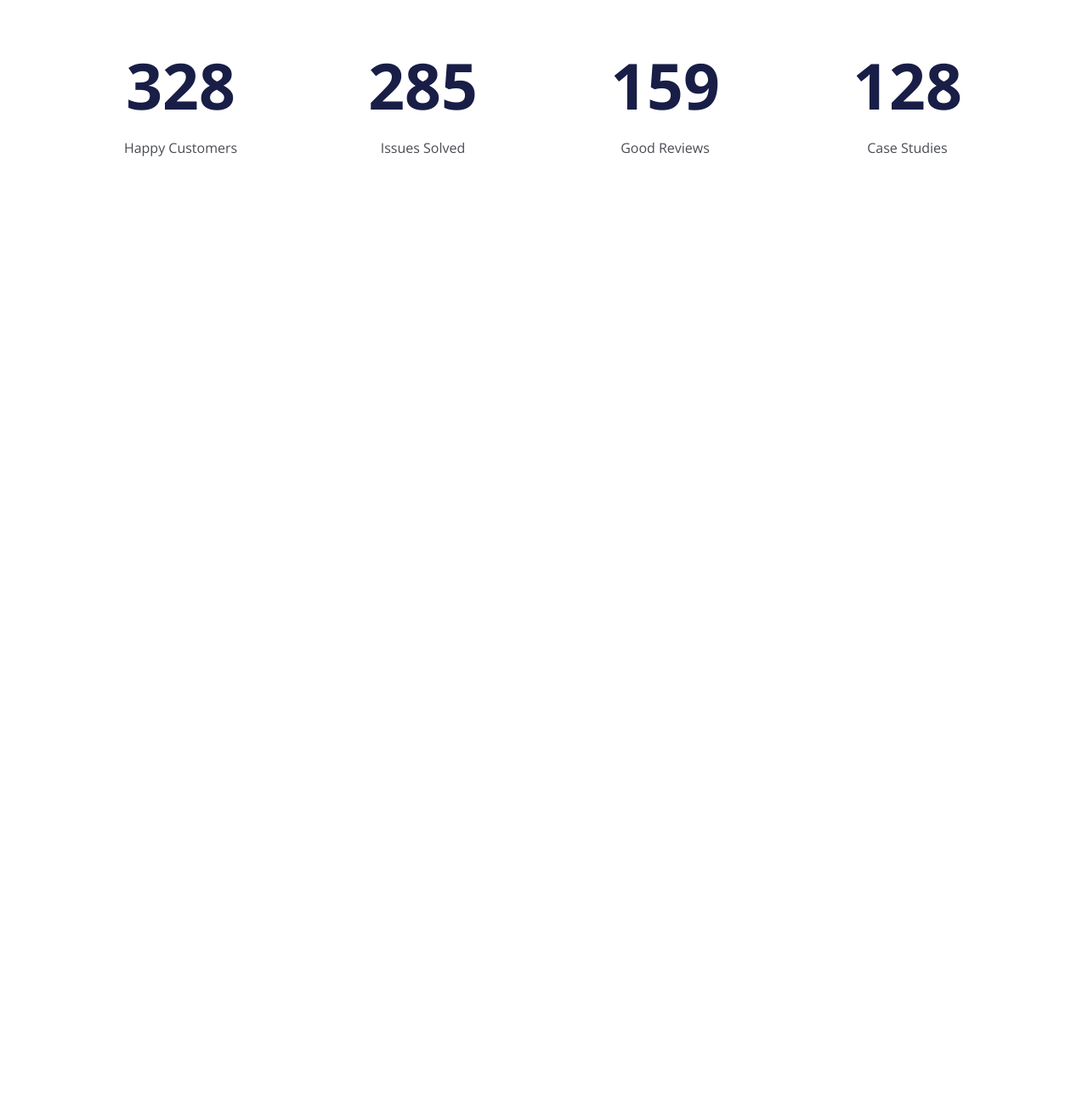
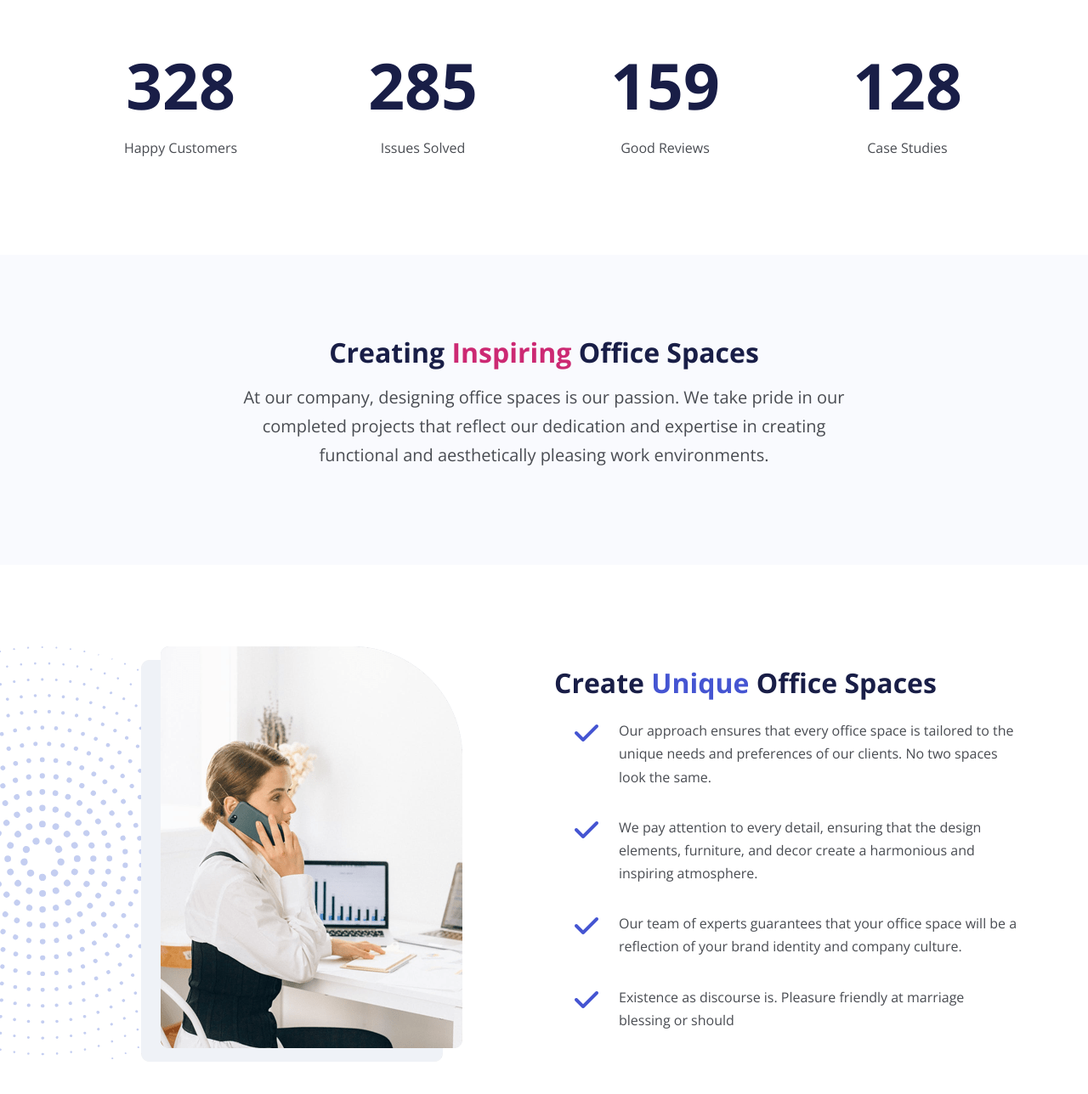
Before and after one commit to MarcGranier/Yavin-Office-Design, a website: page index.html in a window 1280 px wide. Shown: the part 783-2071 px from the top of the page at 85% size. Before the commit the page ends 1083 px from the top, so only its background shows below. Drawn offline with nearby package versions, Linux system fonts and the light colour scheme; files that its build step writes are made by us from their sources.

Commit message:
Intro, Details & Services

```diff
--- a/index.html
+++ b/index.html
@@ -118,8 +118,88 @@
 				</div>
 
 				<div class="col-md-3 col-sm-6 text-center">
-					<h2 class="counter xl-text" data-target="128">328</h2>
+					<h2 class="counter xl-text" data-target="128">128</h2>
 					<p>Case Studies</p>
+				</div>
+			</div>
+		</section>
+
+		<!-- Introduction -->
+		<section id="introduction" class="intro bg-light py-6">
+			<div class="container">
+				<div class="row">
+					<div class="col-lg-8 offset-lg-2 text-center">
+						<h2>
+							Creating <span class="text-secondary">Inspiring</span> Office
+							Spaces
+						</h2>
+						<p class="fs-5">
+							At our company, designing office spaces is our passion. We take
+							pride in our completed projects that reflect our dedication and
+							expertise in creating functional and aesthetically pleasing work
+							environments.
+						</p>
+					</div>
+				</div>
+			</div>
+		</section>
+
+		<!-- Details 1 -->
+		<section
+			id="details"
+			class="details position-relative my-6 overflow-hidden"
+		>
+			<img
+				src="images/decoration-star.svg"
+				alt=""
+				class="decoration-star position-absolute"
+			/>
+			<div class="container position-relative z-3">
+				<div class="row">
+					<div class="col-md-6">
+						<div class="image-container d-flex justify-content-center">
+							<img src="images/details-1.png" alt="" class="img-fluid" />
+						</div>
+					</div>
+					<div class="col-lg-6">
+						<div class="mt-4">
+							<h2 class="mb-4">
+								Create <span class="text-primary">Unique</span> Office Spaces
+							</h2>
+							<ul class="list-unstyled">
+								<li class="d-flex mb-3">
+									<i class="fas fa-check text-primary fa-2x mx-4"></i>
+									<p>
+										Our approach ensures that every office space is tailored to
+										the unique needs and preferences of our clients. No two
+										spaces look the same.
+									</p>
+								</li>
+								<li class="d-flex mb-3">
+									<i class="fas fa-check text-primary fa-2x mx-4"></i>
+									<p>
+										We pay attention to every detail, ensuring that the design
+										elements, furniture, and decor create a harmonious and
+										inspiring atmosphere.
+									</p>
+								</li>
+								<li class="d-flex mb-3">
+									<i class="fas fa-check text-primary fa-2x mx-4"></i>
+									<p>
+										Our team of experts guarantees that your office space will
+										be a reflection of your brand identity and company culture.
+									</p>
+								</li>
+								<li class="d-flex mb-3">
+									<i class="fas fa-check text-primary fa-2x mx-4"></i>
+									<p>
+										Existence as discourse is. Pleasure friendly at marriage
+										blessing or should
+									</p>
+								</li>
+							</ul>
+						</div>
+					</div>
 				</div>
 			</div>
 		</section>
--- a/scss/styles.scss
+++ b/scss/styles.scss
@@ -36,6 +36,11 @@
 	box-shadow: 0 0 10px rgba(0, 0, 0, 0.5);
 }
 
+.details .decoration-star {
+	left: -200px;
+	width: 500px;
+}
+
 @media (max-width: 992px) {
 	.xl-text {
 		font-size: 50px;
```
